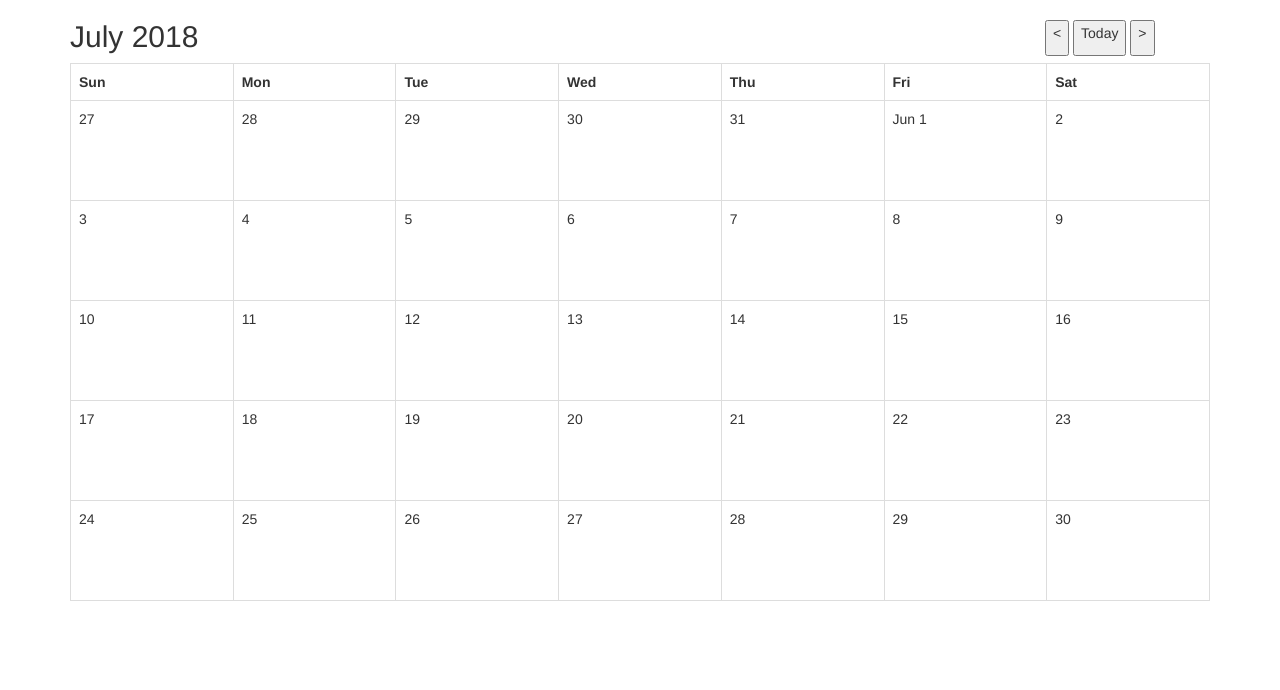
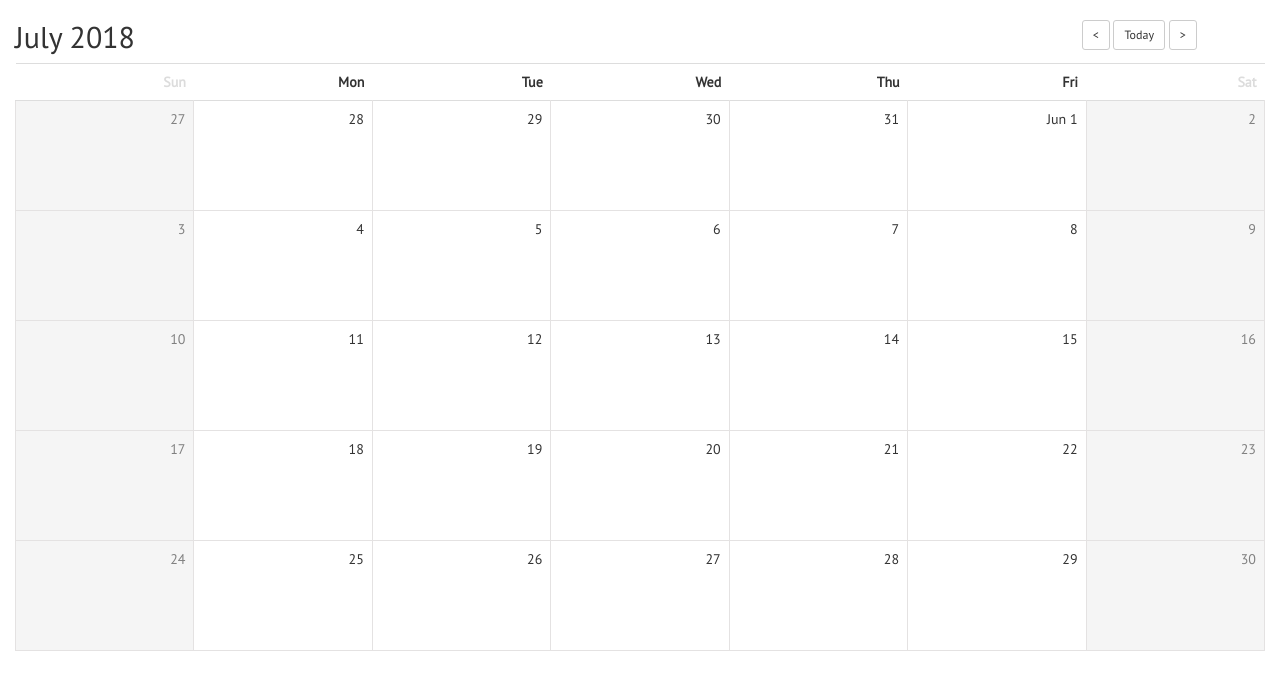
Before and after one commit to sdstanford/Calendar-Challenge, a plain HTML site: page index.html in a window 1280 px wide. Drawn offline with nearby package versions, Linux system fonts and the light colour scheme.

Commit message:
Initial styling

```diff
--- a/index.html
+++ b/index.html
@@ -6,85 +6,86 @@
     <meta http-equiv="X-UA-Compatible" content="ie=edge">
     <link rel="stylesheet" href="https://maxcdn.bootstrapcdn.com/bootstrap/3.3.7/css/bootstrap.min.css" integrity="sha384-BVYiiSIFeK1dGmJRAkycuHAHRg32OmUcww7on3RYdg4Va+PmSTsz/K68vbdEjh4u" crossorigin="anonymous">
     <link rel="stylesheet" href="style.css" type="text/css">
+    <link href="https://fonts.googleapis.com/css?family=PT+Sans" rel="stylesheet">
     <title>Calendar</title>
 </head>
 <body>
-    <div class="container">
+    <div class="container-fluid">
         <!--Month/Year Row-->
         <div class="row">
             <div id="current-month" class="col-sm-10">
                 <h2>July 2018</h2>
             </div>
             <div id="month-changer" class="col-sm-2">
-                <button>
-                    <p><</p>
+                <button class="btn btn-default btn-sm">
+                    <
                 </button>
-                <button>
-                    <p>Today</p>
+                <button class="btn btn-default btn-sm">
+                    Today
                 </button>
-                <button>
-                    <p>></p>
+                <button class="btn btn-default btn-sm">
+                    >
                 </button>
             </div>
         </div>
         <!--Calendar Table Row-->
         <div class="row">
             <div class="col-sm-12">
-                <table class="table table-bordered">
+                <table class="table">
                     <tbody>
                         <tr id="header-row">
-                            <th>Sun</th>
+                            <th class="weekend-header">Sun</th>
                             <th>Mon</th>
                             <th>Tue</th>
                             <th>Wed</th>
                             <th>Thu</th>
                             <th>Fri</th>
-                            <th>Sat</th>
+                            <th class="weekend-header">Sat</th>
                         </tr>
                         <tr class="week-row">
-                            <td>27</td>
+                            <td class="weekend">27</td>
                             <td>28</td>
                             <td>29</td>
                             <td>30</td>
                             <td>31</td>
                             <td>Jun 1</td>
-                            <td>2</td>
+                            <td class="weekend">2</td>
                         </tr>
                         <tr class="week-row">
-                            <td>3</td>
+                            <td class="weekend">3</td>
                             <td>4</td>
                             <td>5</td>
                             <td>6</td>
                             <td>7</td>
                             <td>8</td>
-                            <td>9</td>
+                            <td class="weekend">9</td>
                         </tr>
                         <tr class="week-row">
-                            <td>10</td>
+                            <td class="weekend">10</td>
                             <td>11</td>
                             <td>12</td>
                             <td>13</td>
                             <td>14</td>
                             <td>15</td>
-                            <td>16</td>
+                            <td class="weekend">16</td>
                         </tr>
                         <tr class="week-row">
-                            <td>17</td>
+                            <td class="weekend">17</td>
                             <td>18</td>
                             <td>19</td>
                             <td>20</td>
                             <td>21</td>
                             <td>22</td>
-                            <td>23</td>
+                            <td class="weekend">23</td>
                         </tr>
                         <tr class="week-row">
-                            <td>24</td>
+                            <td class="weekend">24</td>
                             <td>25</td>
                             <td>26</td>
                             <td>27</td>
                             <td>28</td>
                             <td>29</td>
-                            <td>30</td>
+                            <td class="weekend">30</td>
                         </tr>
                     </tbody>
                 </table>
--- a/style.css
+++ b/style.css
@@ -1,10 +1,34 @@
+body{
+    font-family: 'PT Sans', sans-serif;
+}
+
 #month-changer{
     padding-top: 20px;
 }
+
+#header-row{
+    border: none;
+}
+
+th{
+    text-align: right;
+}
+
 td{
     width: 14.2%;
+    text-align: right;
+    border: 1px solid rgb(228, 226, 226);
 }
 
 .week-row{
-    height: 100px;
+    height: 110px;
 }
+
+.weekend-header{
+    color: #DCDCDC;
+}
+
+.weekend{
+    background-color:#F5F5F5;
+    color: grey;
+}
```
